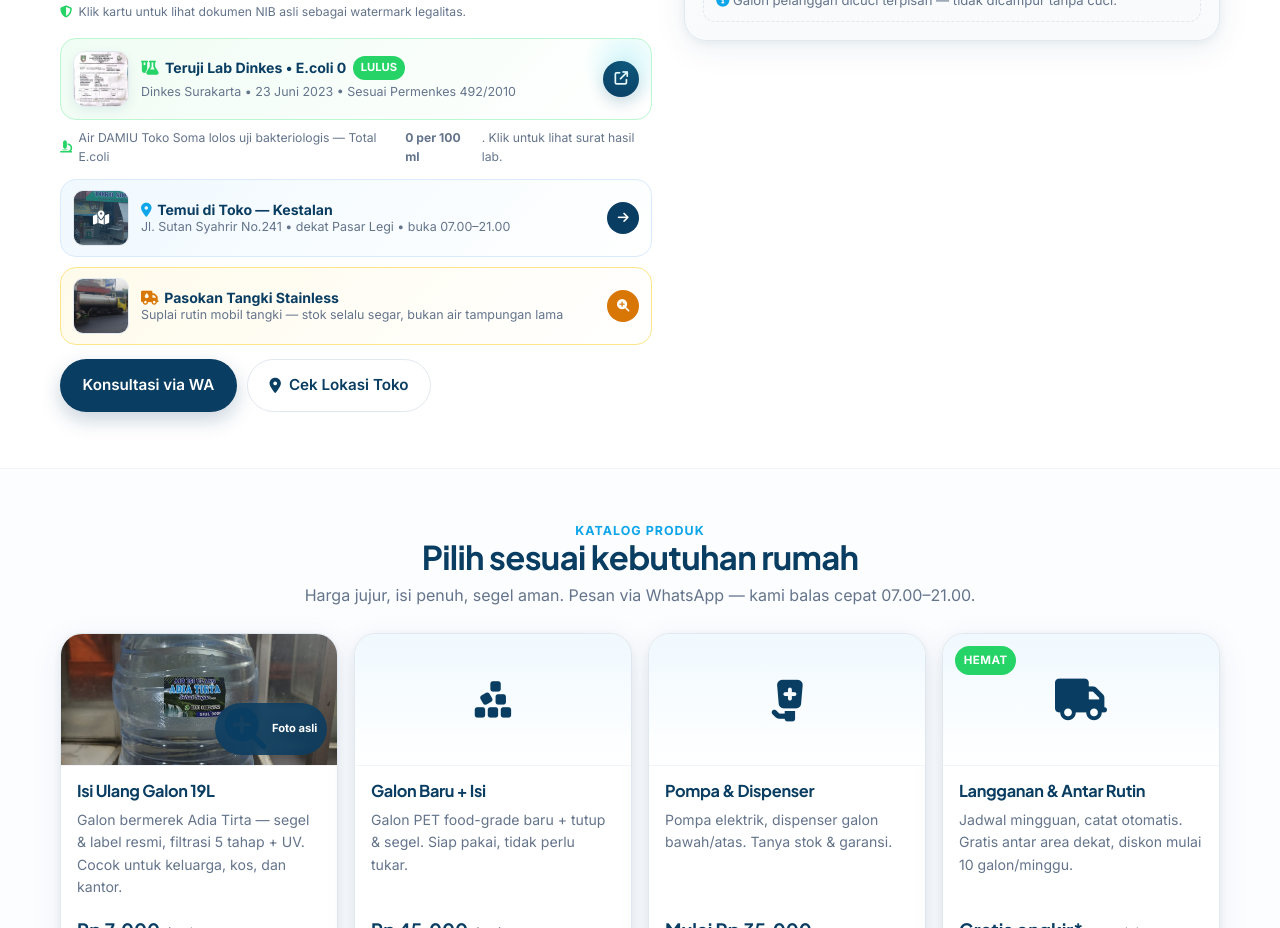
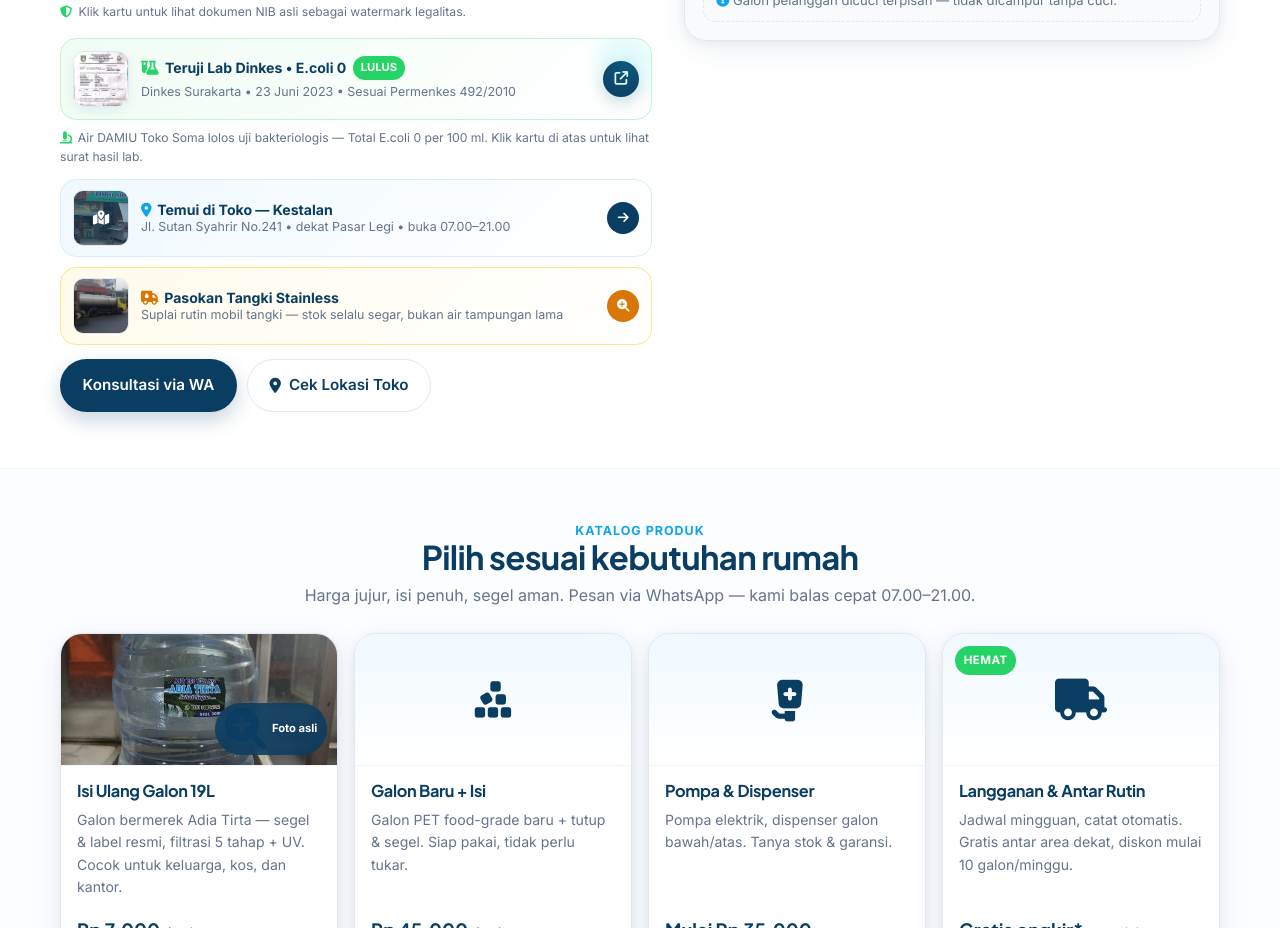
Before and after one commit to Enryuki404/toko_soma, a plain HTML site: page index.html in a window 1280 px wide. Shown: the part 1160-2088 px from the top of the page. Drawn offline with Linux system fonts and the light colour scheme.

Commit message:
Rapikan note lab: flex jadi teks mengalir

```diff
--- a/index.html
+++ b/index.html
@@ -334,7 +334,7 @@ footer a:hover{color:#fff}
           </div>
           <span class="nib-cta" aria-hidden="true"><i class="fa-solid fa-arrow-up-right-from-square"></i></span>
         </div>
-        <p style="margin-top:8px;font-size:.76rem;color:var(--slate-500);display:flex;align-items:center;gap:.4rem"><i class="fa-solid fa-microscope" style="color:var(--green)"></i> Air DAMIU Toko Soma lolos uji bakteriologis — Total E.coli <b>0 per 100 ml</b>. Klik untuk lihat surat hasil lab.</p>
+        <p style="margin-top:8px;font-size:.76rem;color:var(--slate-500);line-height:1.6"><i class="fa-solid fa-microscope" style="color:var(--green);margin-right:.35rem"></i>Air DAMIU Toko Soma lolos uji bakteriologis — Total E.coli 0 per 100 ml. Klik kartu di atas untuk lihat surat hasil lab.</p>
         <a href="#kontak" style="margin-top:12px;display:flex;gap:12px;align-items:center;background:linear-gradient(135deg,#f0f9ff 0%, #ffffff 100%);border:1px solid #dbeafe;border-radius:16px;padding:10px 12px;transition:.2s" aria-label="Lihat peta Toko Soma di Kontak & Lokasi">
           <span style="width:56px;height:56px;border-radius:10px;overflow:hidden;border:1px solid var(--slate-200);flex:0 0 56px;display:grid;place-items:center;background:#fff;position:relative"><img src="assets/storefront.png" alt="Mini peta — Toko Soma Kestalan" loading="lazy" width="56" height="56" style="width:100%;height:100%;object-fit:cover;opacity:.92"><span style="position:absolute;inset:0;display:grid;place-items:center;background:rgba(10,61,98,.42);color:#fff;font-size:.9rem"><i class="fa-solid fa-map-location-dot"></i></span></span>
           <span style="flex:1;min-width:0;line-height:1.25">
```
